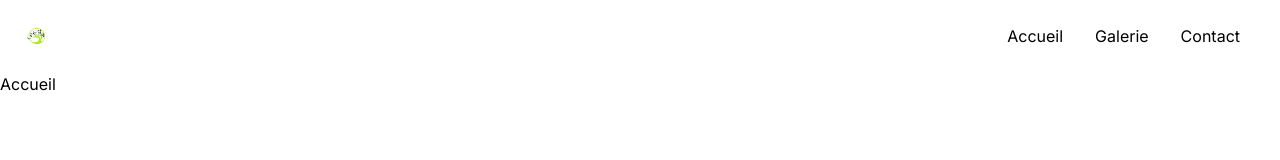
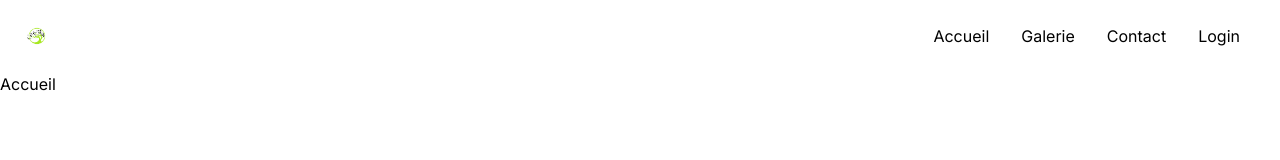
Before and after one commit to MatheoDev404/NextjsExpressApplication, a Next.js app in the folder client/: page / in a window 1280 px wide. Shown: the top 160 px of the page. Built offline with nearby package versions, Linux system fonts and the light colour scheme.

Commit message:
Ajout lien Login
Ajout d'un lien vers la pag Login : /login

```diff
--- a/client/app/components/Header/Header.tsx
+++ b/client/app/components/Header/Header.tsx
@@ -44,6 +44,11 @@ function Header() {
               Contact
             </Link>
           </li>
+          <li>
+            <Link className="py-2 md:mx-4" href="/login">
+              Login
+            </Link>
+          </li>
         </ul>
       </nav>
     </div>
```
